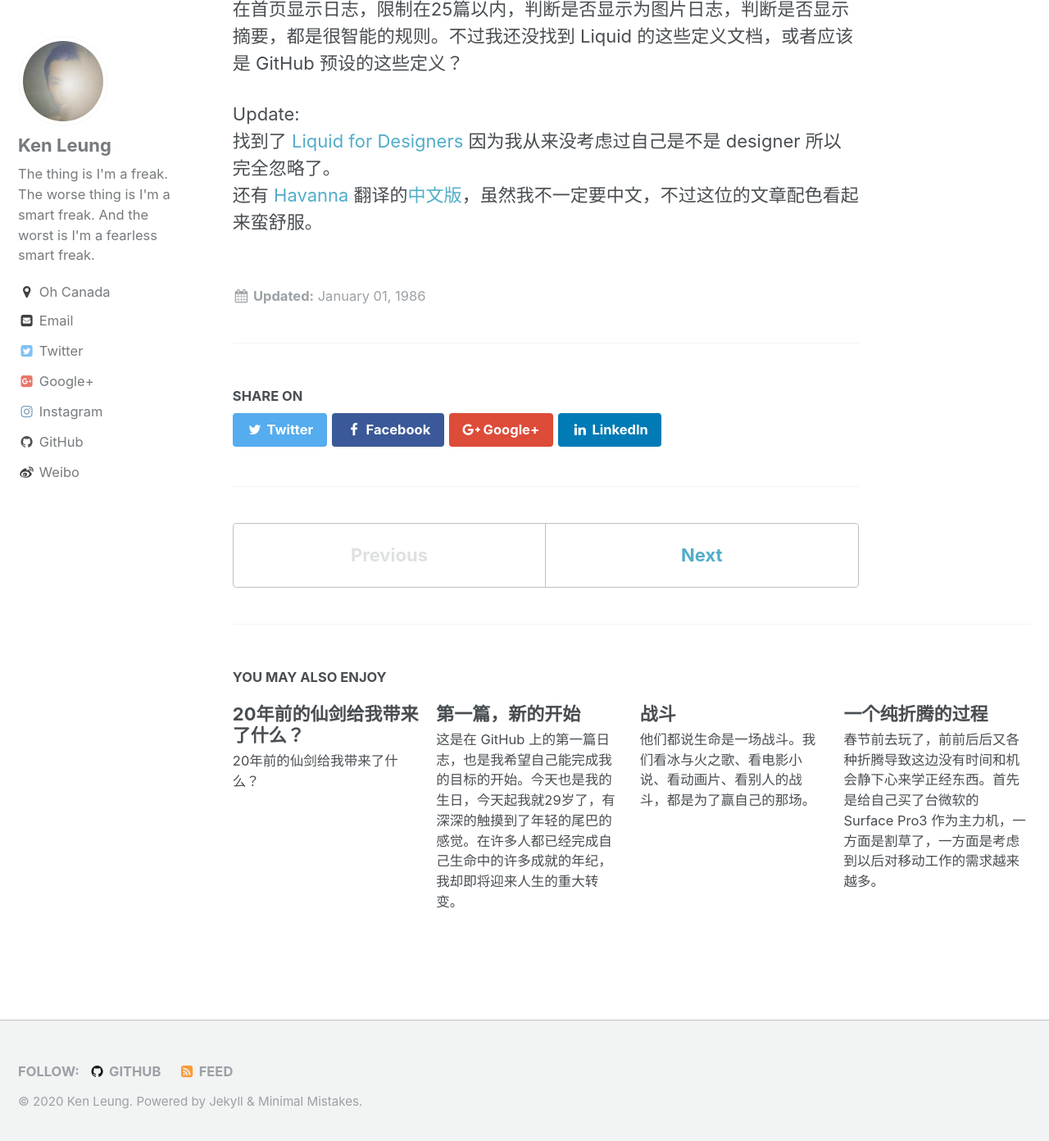
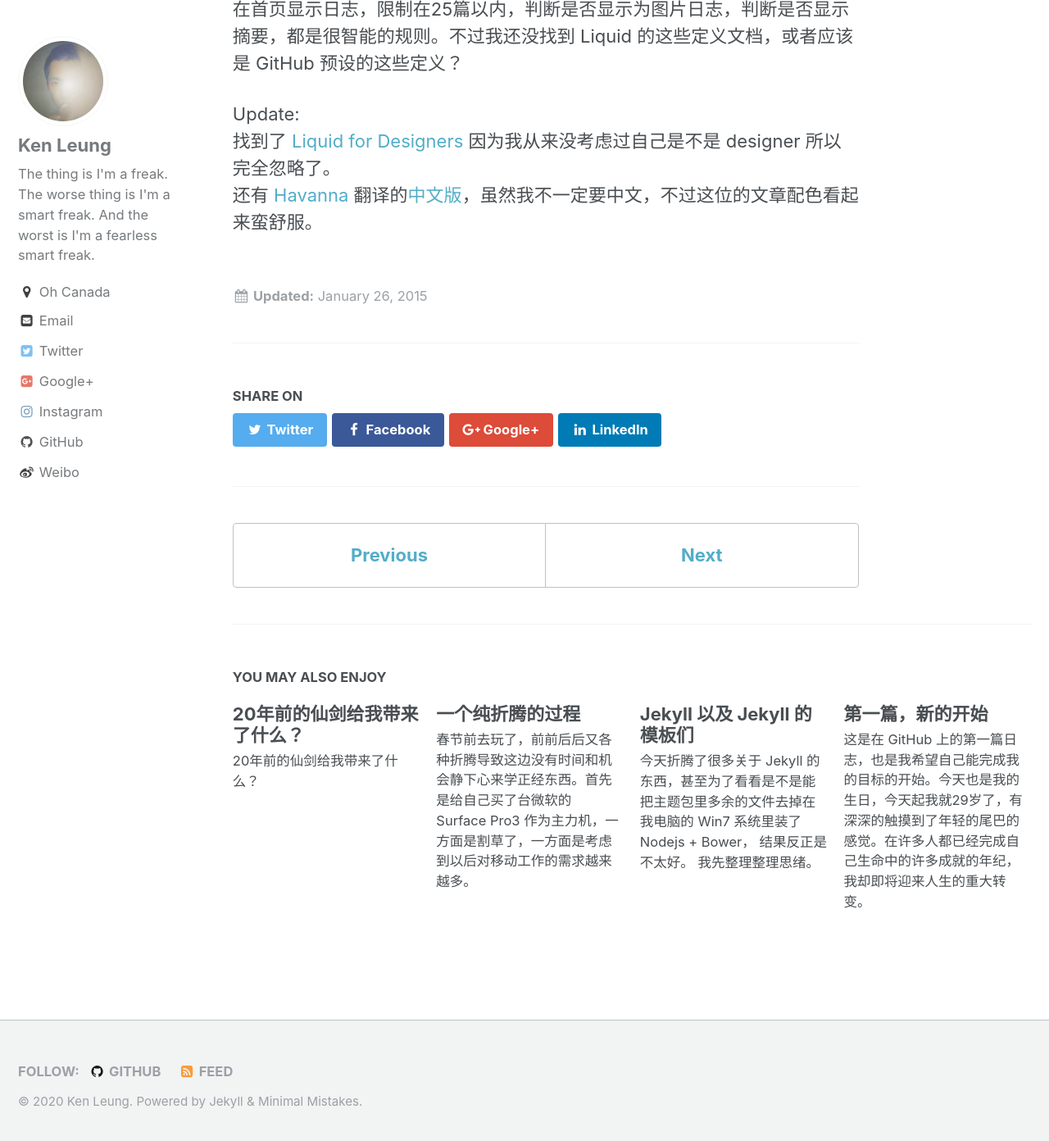
Before and after one commit to ikenbe/ikenbe.github.io, a Jekyll site: the page built from _posts/2015-01-26-Blog-Environment.md, in a window 1280 px wide and 1400 px high, scrolled down 2773 px. Shown: the top 1392 px of the window at 82% size. Built offline with Jekyll 4.4.1, drawn with Linux system fonts in a browser that asks for light colours.

Commit message:
date fix

```diff
--- a/_posts/2015-01-26-Blog-Environment.md
+++ b/_posts/2015-01-26-Blog-Environment.md
@@ -1,6 +1,7 @@
 ---
 type: posts
 title: 关于写作环境
+date:  2015-01-26 0:0:01 -0800
 ---
 在电脑上我是选择了 GitHub 的 Windows 客户端 + Sublime Text 3 来编辑和提交修改，不但可以很方便地编辑和预览 Markdown 文件，还可以对其它格式的文件很方便地操作。为了保持热情和更方便地更新文档，我还在手机上安装了 Pocket Git + JotterX 来执行相同的事情。这也有助于我对 Git 的版本管理和分支管理有更直观的理解。
 
```
Also changed, not shown: _posts/2015-01-29-Jekyll-Themes.md (+1 -0 lines), _posts/2015-02-21-Win-8.md (+2 -1 lines).
